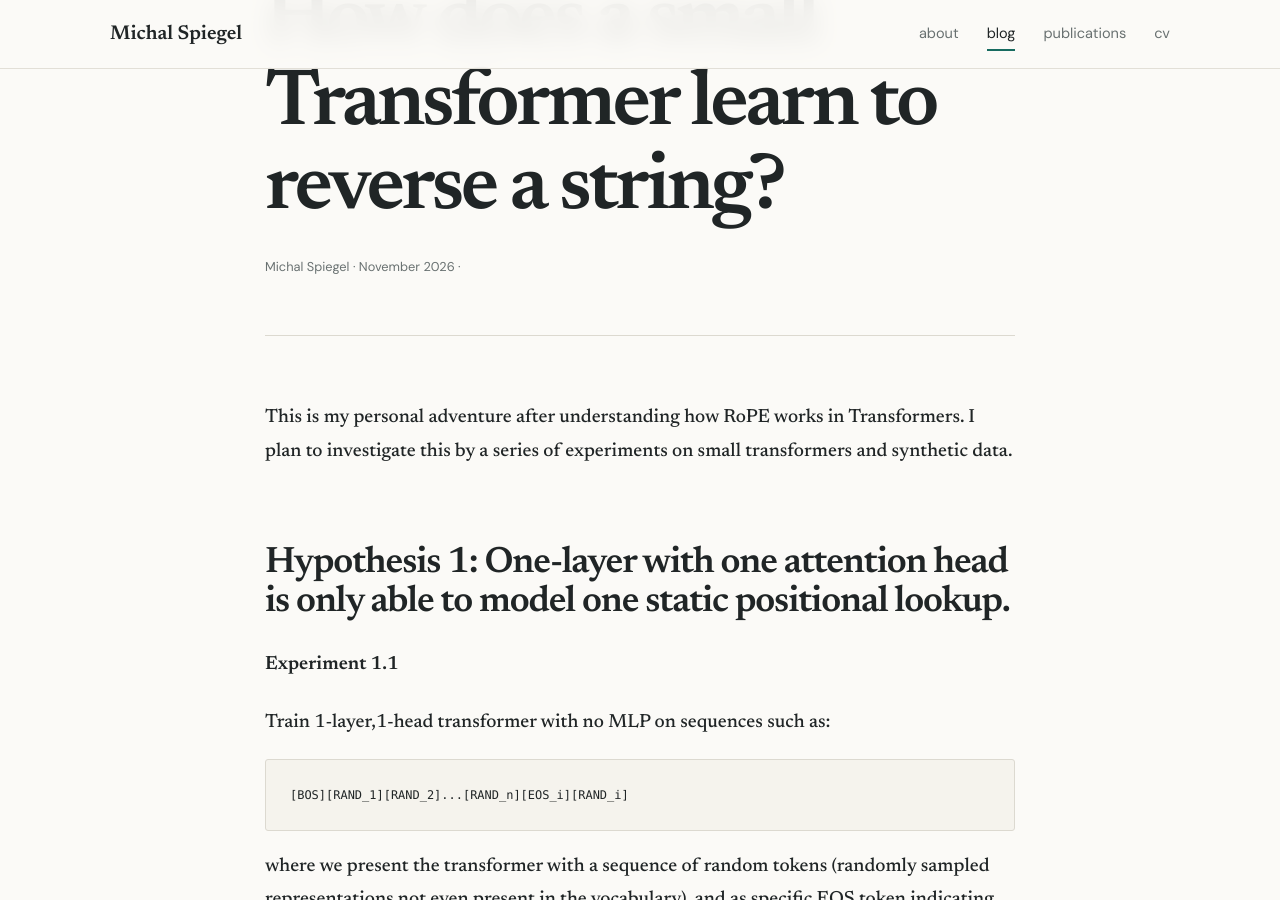
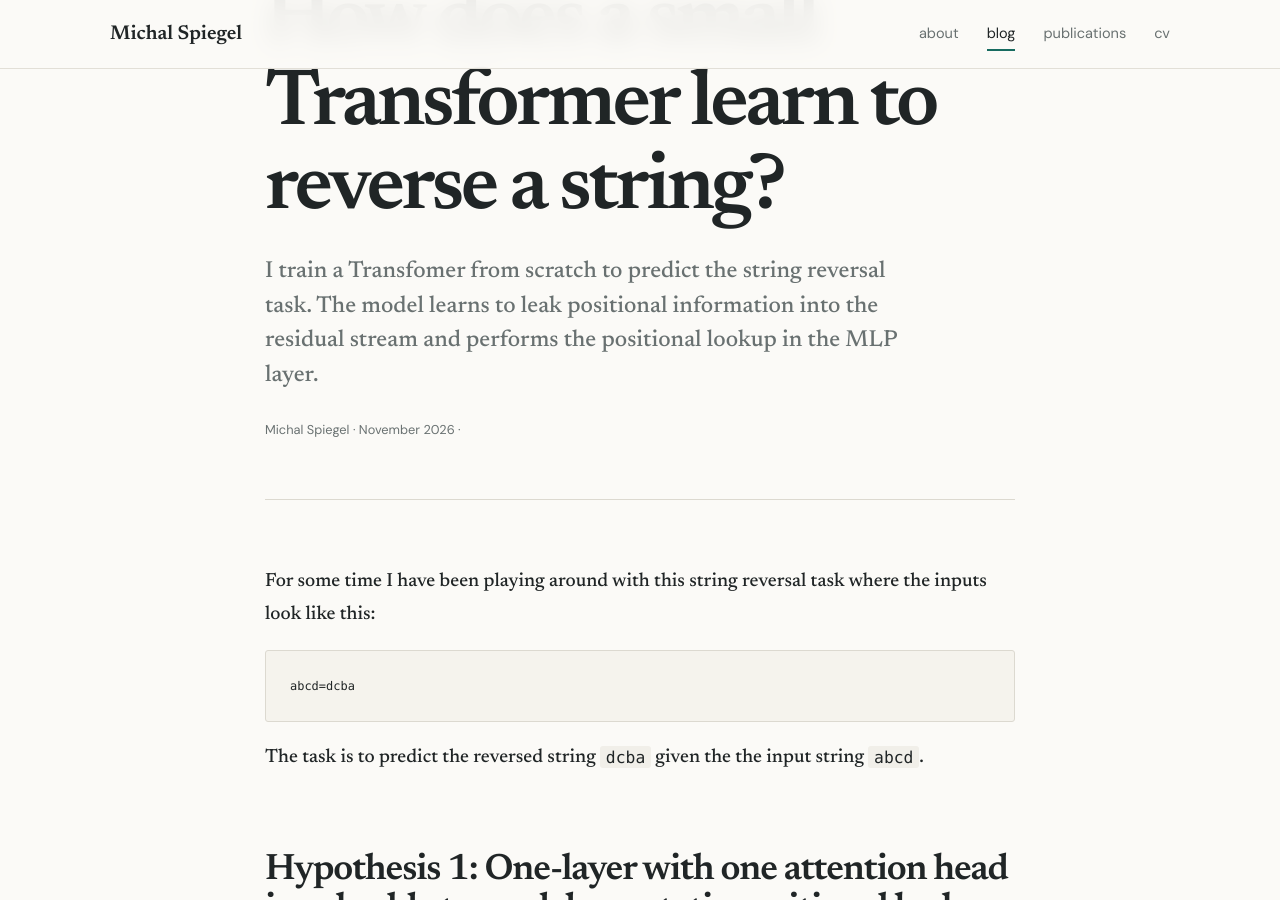
Before and after one commit to michalspiegel/michalspiegel.github.io, a Jekyll site: the page built from _posts/2026-11-02-rope-reversal.md, in a window 1280 px wide and 900 px high, scrolled down 284 px. Built offline with Jekyll 4.4.1, drawn with Linux system fonts in a browser that asks for light colours.

Commit message:
Sync posts from vault (7294c6e)

````diff
--- a/_posts/2026-11-02-rope-reversal.md
+++ b/_posts/2026-11-02-rope-reversal.md
@@ -1,12 +1,15 @@
 ---
 layout: post
 title: How does a small Transformer learn to reverse a string?
-description:
+description: I train a Transfomer from scratch to predict the string reversal task. The model learns to leak positional information into the residual stream and performs the positional lookup in the MLP layer.
 status: Finished
 topic: Interpretability, positional encodings
 ---
-
-This is my personal adventure after understanding how RoPE works in Transformers. I plan to investigate this by a series of experiments on small transformers and synthetic data.
+For some time I have been playing around with this string reversal task where the inputs look like this:
+```
+abcd=dcba
+```
+The task is to predict the reversed string `dcba` given the the input string `abcd`.
 
 ## Hypothesis 1: One-layer with one attention head is only able to model one static positional lookup.
 
````
